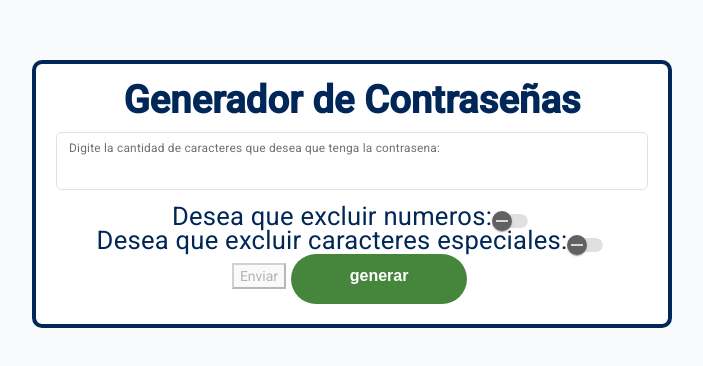
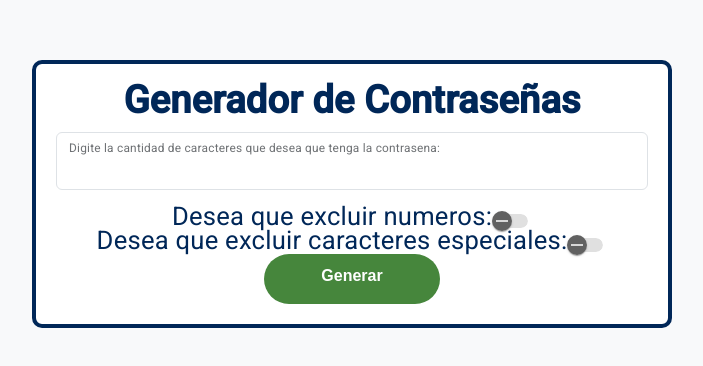
Before and after one commit to Edwingtr28/GenerarContrasenas, an Angular app: page / in a window 1280 px wide. Shown: the part 206-572 px from the top of the page, without its empty margins (288-991 px from the left). Built offline with nearby package versions, Linux system fonts and the light colour scheme.

Commit message:
modified:   src/app/app.component.css 	modified:   src/app/app.component.html

```diff
--- a/src/app/app.component.css
+++ b/src/app/app.component.css
@@ -35,7 +35,7 @@
     margin: 0 auto; /* Centrar el texto horizontalmente */
   }
 
-  .boton-redondo {
+  .button-class {
     width: 50px; /* Puedes ajustar el tamaño según tus necesidades */
     height: 50px; /* Asegúrate de que la altura sea igual al ancho para que sea un círculo */
     border-radius: 50%; /* Establece las esquinas redondeadas al 50% para hacer un círculo */
--- a/src/app/app.component.html
+++ b/src/app/app.component.html
@@ -19,8 +19,7 @@
     <mat-slide-toggle color="primary" formControlName="charspecials"></mat-slide-toggle>
 
   </div>
-    <button class="btn-contact" type="submit" [disabled]="formContrasena.invalid" >Enviar</button>
-    <button class="boton-redondo"> generar</button>
+    <button class="button-class" type="submit" [disabled]="formContrasena.invalid"> Generar</button>
   </form>
 
   <!--valida si la contrasena esta vacio para mostrar el mensaje-->
```
